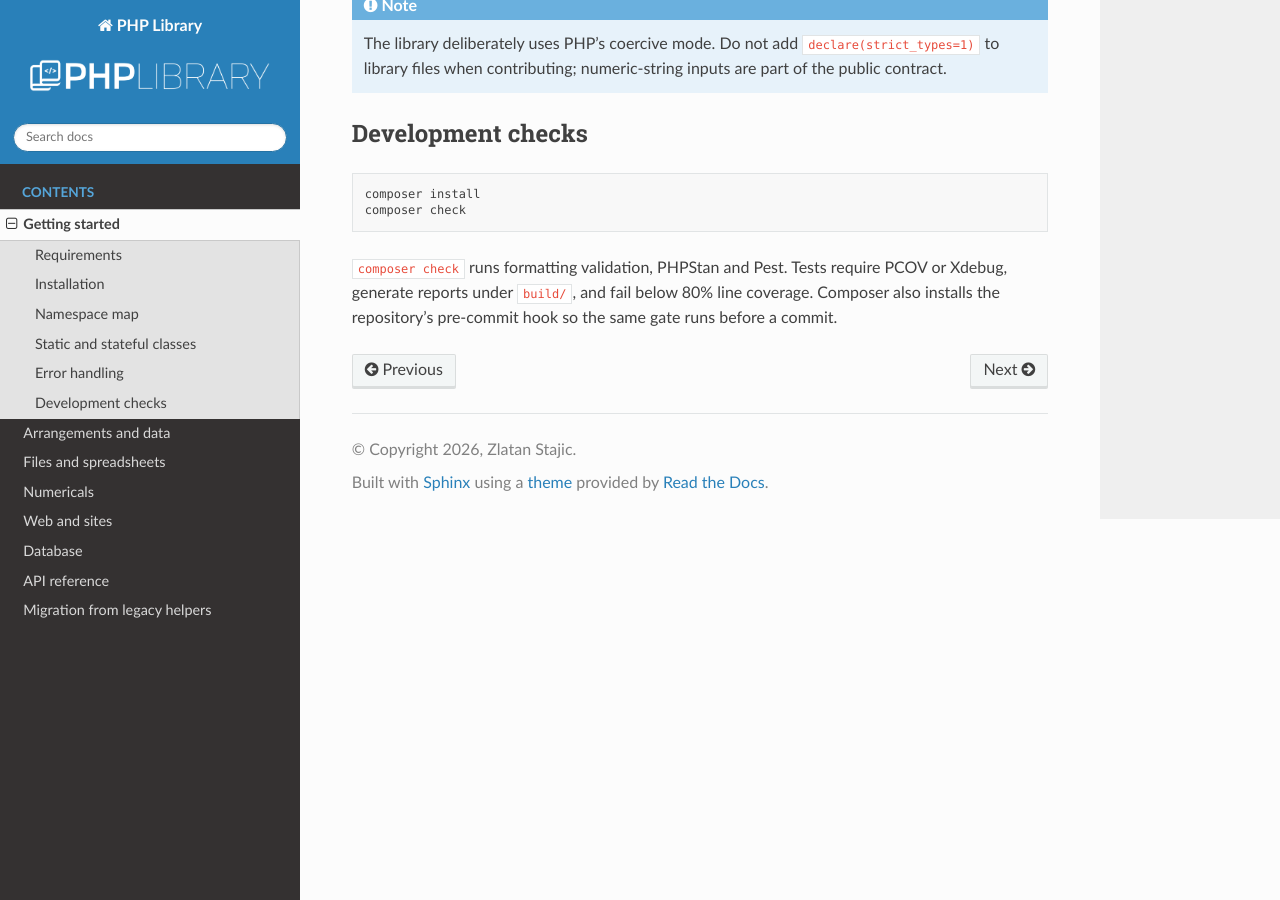
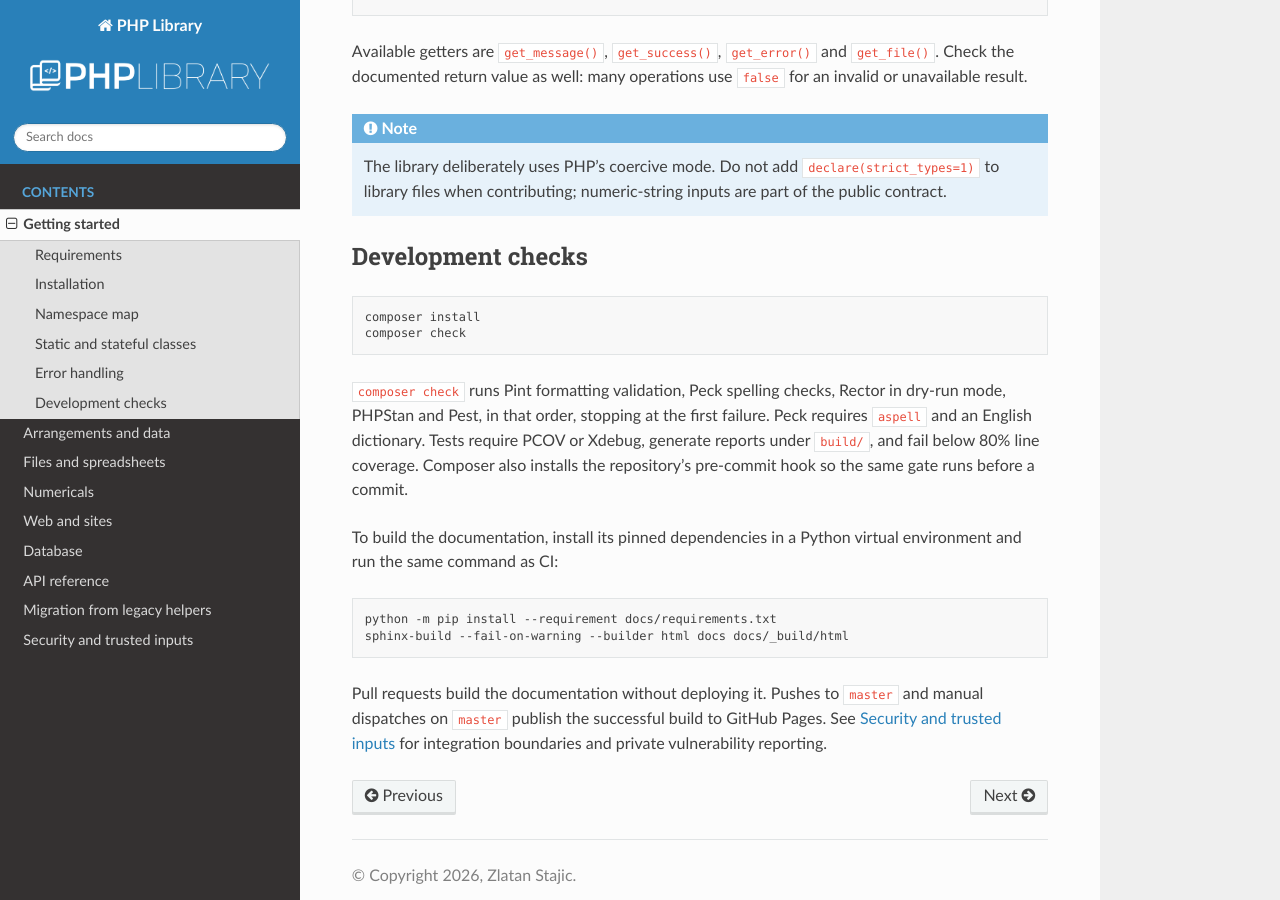
Before and after one commit to zlatanstajic/php-library, a Sphinx documentation site: the page built from docs/getting-started.md, in a window 1280 px wide and 900 px high, scrolled down 1992 px. Built offline with Sphinx 7.4.7 and the Read the Docs theme 3.1.0, drawn with Linux system fonts in a browser that asks for light colours; some of the changed text lies outside the part shown.

Commit message:
Updated docs and github workflow

````diff
--- a/docs/getting-started.md
+++ b/docs/getting-started.md
@@ -4,15 +4,21 @@
 
 - PHP 8.5
 - Composer 2
-- The PHP extensions required by `phpoffice/phpspreadsheet` when using the
-  spreadsheet helpers
+- The PHP extensions required by `phpoffice/phpspreadsheet`. Composer installs
+  this runtime dependency even if you do not use the spreadsheet helpers and
+  checks its extension requirements during installation.
+
+HTTP services additionally require `ext-curl`, and PDO connections require
+`ext-pdo_mysql`. MySQL dumps require the `mysqldump` executable and PHP's
+`exec()` function.
 
 ## Installation
 
-Install the current stable release:
+No stable version has been tagged yet. Install the development version from
+`master`:
 
 ```bash
-composer require zlatanstajic/php-library
+composer require zlatanstajic/php-library:dev-master
 ```
 
 In a standalone script, load Composer before importing library classes:
@@ -101,7 +107,21 @@
 composer check
 ```
 
-`composer check` runs formatting validation, PHPStan and Pest. Tests require
-PCOV or Xdebug, generate reports under `build/`, and fail below 80% line
-coverage. Composer also installs the repository's pre-commit hook so the same
-gate runs before a commit.
+`composer check` runs Pint formatting validation, Peck spelling checks, Rector
+in dry-run mode, PHPStan and Pest, in that order, stopping at the first failure.
+Peck requires `aspell` and an English dictionary. Tests require PCOV or Xdebug,
+generate reports under `build/`, and fail below 80% line coverage. Composer also
+installs the repository's pre-commit hook so the same gate runs before a commit.
+
+To build the documentation, install its pinned dependencies in a Python virtual
+environment and run the same command as CI:
+
+```bash
+python -m pip install --requirement docs/requirements.txt
+sphinx-build --fail-on-warning --builder html docs docs/_build/html
+```
+
+Pull requests build the documentation without deploying it. Pushes to `master`
+and manual dispatches on `master` publish the successful build to GitHub Pages.
+See [Security and trusted inputs](security.md) for integration boundaries and
+private vulnerability reporting.
````
Also changed, not shown: AGENTS.md (+24 -8 lines), CODE_OF_CONDUCT.md (added, +26 -0 lines), CONTRIBUTING.md (+21 -2 lines), README.md (+11 -7 lines), SECURITY.md (added, +33 -0 lines), composer.json (+12 -2 lines), docs/database.md (+6 -3 lines), docs/files.md (+2 -0 lines), docs/index.md (+6 -2 lines), docs/security.md (added, +59 -0 lines), docs/web-and-sites.md (+4 -0 lines), 6 other files.
